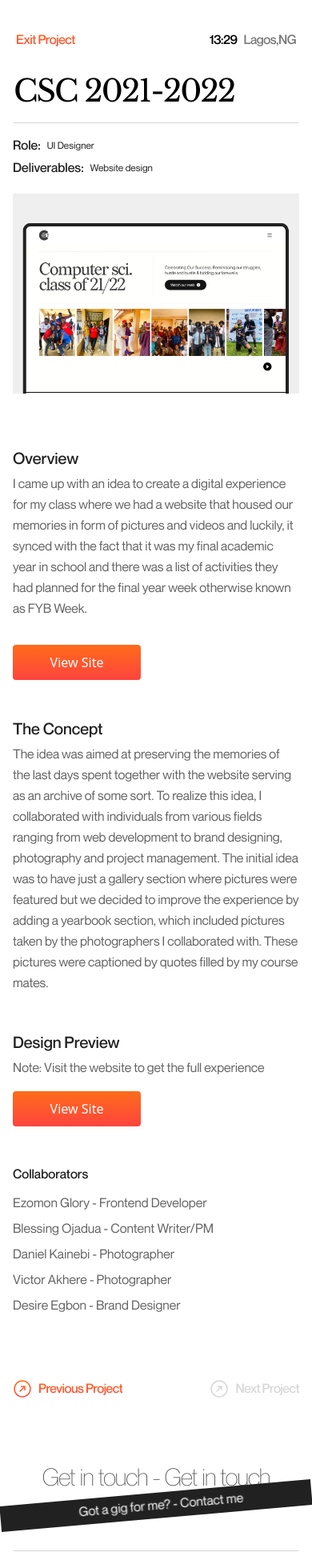
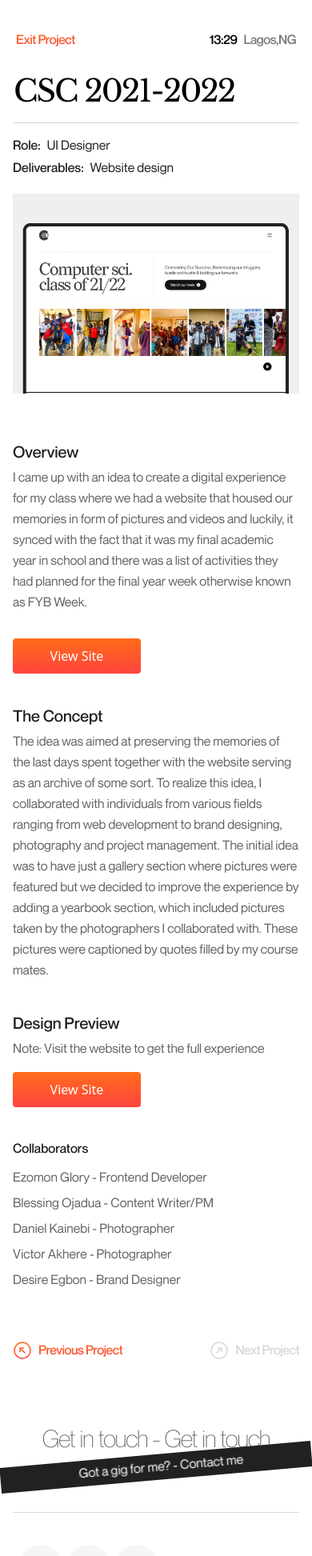
Before and after one commit to ezomonglory/davidportfolio, a Next.js app: page /CSC21 in a window 390 px wide. Shown: the top 1945 px of the page at 80% size. Built offline with nearby package versions, Linux system fonts and the light colour scheme.

Commit message:
works mobile

```diff
--- a/components/FotterBottom.jsx
+++ b/components/FotterBottom.jsx
@@ -2,10 +2,13 @@ import React, { useEffect, useState } from "react";
 import { ArrowTopSvg, behanceSvg, igSvg, linkeinsvg } from "../data";
 
 const FotterBottom = () => {
-	const [location, setLocation] = useState();
+	const [location, setLocation] = useState(true);
 	useEffect(() => {
-		let location = window.location.href !== "/";
-		setLocation(location);
+        console.log(window.location.pathname)
+        console.log(window.location.hostname)
+		if (window.location.pathname === "/") {
+			setLocation(false);
+		}
 	});
 
 	const [isVisible, setIsVisible] = useState(false);
@@ -69,8 +72,8 @@ const FotterBottom = () => {
 							: "hidden fixed bottom-[60px] right-[40px] animate-bounce"
 					}`}
 					onClick={() => {
-                        scrollToTop()
-                    }}
+						scrollToTop();
+					}}
 				>
 					<svg
 						xmlns='http://www.w3.org/2000/svg'
--- a/components/ProjectFooter.jsx
+++ b/components/ProjectFooter.jsx
@@ -24,19 +24,19 @@ const ProjectFooter = ({ prev, next }) => {
 							cx='12'
 							cy='12'
 							r='10'
-							stroke='url(#paint0_linear_318_1432)'
+							stroke='url(#paint0_linear_318_1427)'
 							stroke-width='1.5'
 						/>
 						<path
-							d='M9 15L15 9M15 9H10.5M15 9V13.5'
-							stroke='url(#paint1_linear_318_1432)'
+							d='M15 15L9 9M9 9H13.5M9 9V13.5'
+							stroke='url(#paint1_linear_318_1427)'
 							stroke-width='1.5'
 							stroke-linecap='round'
 							stroke-linejoin='round'
 						/>
 						<defs>
 							<linearGradient
-								id='paint0_linear_318_1432'
+								id='paint0_linear_318_1427'
 								x1='12'
 								y1='2'
 								x2='12'
@@ -47,7 +47,7 @@ const ProjectFooter = ({ prev, next }) => {
 								<stop offset='1' stop-color='#FF443E' />
 							</linearGradient>
 							<linearGradient
-								id='paint1_linear_318_1432'
+								id='paint1_linear_318_1427'
 								x1='12'
 								y1='9'
 								x2='12'
--- a/pages/AttendX.js
+++ b/pages/AttendX.js
@@ -1,3 +1,4 @@
+/* eslint-disable jsx-a11y/alt-text */
 /* eslint-disable @next/next/no-img-element */
 /* eslint-disable react/no-unescaped-entities */
 import React from "react";
@@ -39,28 +40,28 @@ const AttendX = () => {
 
 								<div className='flex flex-col space-y-[4px] '>
 									<div className='flex space-x-2 items-center'>
-												<h1 className=' text-[16px] leading-[24px] tracking-[-0.01px] md:text-[18px] text-[#212121] md:leading-[24px] md:tracking-[-0.1px] neue-md  '>
+										<h1 className=' text-[16px] leading-[24px] tracking-[-0.01px] md:text-[18px] text-[#212121] md:leading-[24px] md:tracking-[-0.1px] neue-md  '>
 											Role:
 										</h1>
-										<p className='text-[#212121] text-[12px] leading-[24px]  neue-reg md:text-[16px] md:leading-[24px] md:tracking-[-0.1px] neue-reg  '>
+										<p className='text-[#212121] text-[16px] leading-[24px]  neue-reg md:text-[16px] md:leading-[24px] md:tracking-[-0.1px] neue-reg  '>
 											{" "}
 											UI Designer, Researcher{" "}
 										</p>
 									</div>
 									<div className='flex space-x-2 items-center'>
-												<h1 className=' text-[16px] leading-[24px] tracking-[-0.01px] md:text-[18px] text-[#212121] md:leading-[24px] md:tracking-[-0.1px] neue-md  '>
-											Duration:
+										<h1 className=' text-[16px] leading-[24px] tracking-[-0.01px] md:text-[18px] text-[#212121] md:leading-[24px] md:tracking-[-0.1px] neue-md  '>
+											Deliverables:
 										</h1>
-										<p className='text-[#212121] text-[12px] leading-[24px]  neue-reg md:text-[16px] md:leading-[24px] md:tracking-[-0.1px] neue-reg  '>
+										<p className='text-[#212121] text-[16px] leading-[24px]  neue-reg md:text-[16px] md:leading-[24px] md:tracking-[-0.1px] neue-reg  '>
 											{" "}
-											2 Month{" "}
+											Design Dashboard{" "}
 										</p>
 									</div>
 								</div>
 							</div>
 						</div>
 					</div>
-					<div className='md:mx-[60px] flex flex-col space-y-[48px] '>
+					<div className='md:mx-[60px] flex flex-col space-y-[40px] md:space-y-[48px] '>
 						<div className='   bg-[#D9D9D9] rounded-[2px]  my-[20px]  '>
 							<img src='/AttendX Web.png' alt='dd' className='w-full' />
 						</div>
@@ -72,8 +73,8 @@ const AttendX = () => {
                             In as much as this method is a means to an end, it can be easily manipulated by students and time consuming for lecturers to ensure that the attendance is free from such manipulation after each class.
                             This system was developed by my course mate for his final year project, and I collaborated as a designer. The timeline was very short so we had to work at a fast pace.'
 							/>
-							<div className='bg-gradient w-[160px] text-center cursor-pointer '>
-								Live Dashboard
+							<div className='bg-gradient !p-0 !py-[10px] !px-[20px] tracking-[-0.01px] md:tracking-normal  w-[160px] text-center cursor-pointer '>
+								View Dashboard
 							</div>
 						</div>
 
@@ -84,7 +85,7 @@ const AttendX = () => {
 							/>
 						</div>
 
-						<div className='flex flex-col space-y-[16px]'>
+						<div className='flex flex-col space-y-[8px] md:space-y-[16px]'>
 							<ProjectText
 								heading='Getting Started'
 								text='I started by analyzing the system architecture and activity diagram, to get a visual interpretation of the flow which provided information on the type of users i was to design for. The design caters for two users:'
@@ -170,8 +171,8 @@ const AttendX = () => {
 							</div>
 						</div>
 
-						<div className="!mt-[64px]" >
-							<ProjectFooter prev="/DigipassSimple" next="EzomonGlory" />
+						<div className='!mt-[64px]'>
+							<ProjectFooter prev='/DigipassSimple' next='EzomonGlory' />
 						</div>
 					</div>
 				</div>
--- a/pages/CSC21.js
+++ b/pages/CSC21.js
@@ -30,7 +30,7 @@ const CSC21 = () => {
 						<div className='md:mx-[60px]   '>
 							<div className='flex flex-col  items-start justify-between '>
 								<div className='flex flex-col space-y-[24px] mb-[16px]  border-transparent border-b-[#D7D7D7] border-[1.5px] pb-[16px] md:pb-[24px] w-full'>
-                                <h1 className='text-black text-[38px] md:text-[46px] leading-[46px] md:leading-[54px] tracking-[-2px] libre-reg '>
+									<h1 className='text-black text-[38px] md:text-[46px] leading-[46px] md:leading-[54px] tracking-[-2px] libre-reg '>
 										{" "}
 										{project.name}{" "}
 									</h1>
@@ -38,29 +38,28 @@ const CSC21 = () => {
 
 								<div className='flex flex-col space-y-[4px] '>
 									<div className='flex space-x-2 items-center'>
-											<h1 className=' text-[16px] leading-[24px] tracking-[-0.01px] md:text-[18px] text-[#212121] md:leading-[24px] md:tracking-[-0.1px] neue-md  '>
+										<h1 className=' text-[16px] leading-[24px] tracking-[-0.01px] md:text-[18px] text-[#212121] md:leading-[24px] md:tracking-[-0.1px] neue-md  '>
 											Role:
 										</h1>
-										<p className='text-[#212121] text-[12px] leading-[24px]  neue-reg md:text-[16px] md:leading-[24px] md:tracking-[-0.1px] neue-reg  '>
+										<p className='text-[#212121] text-[16px] leading-[24px]  neue-reg md:text-[16px] md:leading-[24px] md:tracking-[-0.1px] neue-reg  '>
 											{" "}
 											UI Designer{" "}
 										</p>
 									</div>
 									<div className='flex space-x-2 items-center'>
-											<h1 className=' text-[16px] leading-[24px] tracking-[-0.01px] md:text-[18px] text-[#212121] md:leading-[24px] md:tracking-[-0.1px] neue-md  '>
+										<h1 className=' text-[16px] leading-[24px] tracking-[-0.01px] md:text-[18px] text-[#212121] md:leading-[24px] md:tracking-[-0.1px] neue-md  '>
 											Deliverables:
 										</h1>
-										<p className='text-[#212121] text-[12px] leading-[24px]  neue-reg md:text-[16px] md:leading-[24px] md:tracking-[-0.1px] neue-reg  '>
+										<p className='text-[#212121] text-[16px] leading-[24px]  neue-reg md:text-[16px] md:leading-[24px] md:tracking-[-0.1px] neue-reg  '>
 											{" "}
 											Website design{" "}
 										</p>
 									</div>
 								</div>
-
 							</div>
 						</div>
 					</div>
-					<div className='md:mx-[60px] flex flex-col space-y-[48px] '>
+					<div className='md:mx-[60px] flex flex-col space-y-[40px]  md:space-y-[48px] '>
 						<div className='   bg-[#D9D9D9] rounded-[2px]  my-[20px]  '>
 							<img src='/CSC Web.png' alt='dd' className='w-full' />
 						</div>
@@ -70,7 +69,7 @@ const CSC21 = () => {
 								heading='Overview'
 								text='I came up with an idea to create a digital experience for my class where we had a website that housed our memories in form of pictures and videos and luckily, it synced with the fact that it was my final academic year in school and there was a list of activities they had planned for the final year week otherwise known as FYB Week.'
 							/>
-							<div className='bg-gradient w-[160px] text-center cursor-pointer '>
+							<div className='bg-gradient !p-0 !py-[10px] !px-[20px] tracking-[-0.01px] md:tracking-normal  w-[160px] text-center cursor-pointer '>
 								View Site
 							</div>
 						</div>
@@ -87,12 +86,12 @@ const CSC21 = () => {
 								heading='Design Preview'
 								text='Note: Visit the website to get the full experience'
 							/>
-							<div className='bg-gradient w-[160px] text-center cursor-pointer '>
+							<div className='bg-gradient !p-0 !py-[10px] !px-[20px] tracking-[-0.01px] md:tracking-normal  w-[160px] text-center cursor-pointer '>
 								View Site
 							</div>
 						</div>
 
-						<div  >
+						<div>
 							<h1 className='text-[#212121] neue-md md:text-[24px] mb-[12px] md:leading-[32px] md:tracking-[-0.5px] '>
 								Collaborators
 							</h1>
@@ -114,8 +113,8 @@ const CSC21 = () => {
 							</p>
 						</div>
 
-						<div className="!mt-[64px]" >
-							<ProjectFooter next="null" prev="/EzomonGlory" />
+						<div className='!md:mt-[64px] !mt-[48px]'>
+							<ProjectFooter next='null' prev='/EzomonGlory' />
 						</div>
 					</div>
 				</div>
--- a/pages/DigipassFull.js
+++ b/pages/DigipassFull.js
@@ -1,3 +1,4 @@
+/* eslint-disable @next/next/no-img-element */
 /* eslint-disable react/no-unescaped-entities */
 import React from "react";
 
@@ -46,7 +47,7 @@ const DigipassFull = () => {
 										<h1 className=' text-[14px] leading-[20px] tracking-[-0.6px] md:text-[18px] text-black md:leading-[28px] md:tracking-[-0.5px] neue-md  '>
 											Role:
 										</h1>
-										<p className='text-[#787878] text-[12px] leading-[22px]  neue-reg md:text-[16px] md:leading-[24px] md:tracking-[-0.16px]  '>
+										<p className='text-[#787878] text-[16px] leading-[22px]  neue-reg md:text-[16px] md:leading-[24px] md:tracking-[-0.16px]  '>
 											{" "}
 											UI Designer, Researcher{" "}
 										</p>
@@ -55,7 +56,7 @@ const DigipassFull = () => {
 										<h1 className=' text-[14px] leading-[20px] tracking-[-0.6px] md:text-[18px] text-black md:leading-[28px] md:tracking-[-0.5px] neue-md  '>
 											Deliverables:
 										</h1>
-										<p className='text-[#787878] text-[12px] leading-[22px]  neue-reg md:text-[16px] md:leading-[24px] md:tracking-[-0.16px]  '>
+										<p className='text-[#787878] text-[16px] leading-[22px]  neue-reg md:text-[16px] md:leading-[24px] md:tracking-[-0.16px]  '>
 											{" "}
 											Dashboard Design, App Design{" "}
 										</p>
@@ -64,7 +65,7 @@ const DigipassFull = () => {
 							</div>
 						</div>
 					</div>
-					<div className='md:mx-[60px] flex flex-col space-y-[48px] '>
+					<div className='md:mx-[60px] flex flex-col md:space-y-[48px] space-y-[40px] '>
 						<div className='   rounded-[2px]  my-[20px]  '>
 							<img src='/DigiPass Web.png' alt='dd' className='w-full' />
 						</div>
@@ -83,7 +84,7 @@ const DigipassFull = () => {
 							/>
 						</div>
 
-						<div className='flex flex-col space-y-[16px]'>
+						<div className='flex flex-col space-y-[8px] md:space-y-[16px]'>
 							<ProjectText
 								heading='Research'
 								text='Being fortunate to have access to past examination passes used in previous academic sessions allowed me to carefully study and analyze them. After studying the examination passes and drafting my observations, I conducted interviews with departmental lecturers to clarify and verify the information gathered through my observation. I was able to gather valuable insights regarding the process. While the confidentiality of the interview details is essential, several key findings emerged:'
@@ -113,7 +114,7 @@ const DigipassFull = () => {
 							/>
 						</div>
 
-						<div className='flex flex-col space-y-[16px]'>
+						<div className='flex flex-col space-y-[8px] md:space-y-[16px]'>
 							<ProjectText
 								heading='Approaching The Problem'
 								text='During the brainstorming phase, I collaborated with a peer who offered valuable insight on approaching the problem. He suggested leveraging on Near Field Communication (NFC) technology, highlighting its successful applications in various countries as a secure means of payment and its current implementation within the transportation sector in Nigeria (Lagos State specifically). While other ideas emerged during our brainstorming session, I had to consider certain factors like implementation time and cost.'
@@ -222,7 +223,7 @@ const DigipassFull = () => {
 
 							<ProjectText text="Additionally, the mobile authenticator can be integrated with a campus portal to retrieve students' details directly. This integration ensures that the card's information is always up-to-date, reflecting any changes made by students through their portal accounts. As part of my project, we developed a basic dashboard to demonstrate how this system is intended to function." />
 						</div>
-						<div className="!mt-[64px]" >
+						<div className="!md:mt-[64px] !mt-[48px] " >
 							<ProjectFooter next="/AttendX"  />
 						</div>
 					</div>
--- a/pages/DigipassSimple.js
+++ b/pages/DigipassSimple.js
@@ -43,7 +43,7 @@ const DigipassSimple = () => {
 										<h1 className=' text-[16px] leading-[24px] tracking-[-0.01px] md:text-[18px] text-[#212121] md:leading-[24px] md:tracking-[-0.1px] neue-md  '>
 											Role:
 										</h1>
-										<p className='text-[#212121] text-[12px] leading-[24px]  neue-reg md:text-[16px] md:leading-[24px] md:tracking-[-0.1px] neue-reg  '>
+										<p className='text-[#212121] text-[16px] leading-[24px]  neue-reg md:text-[16px] md:leading-[24px] md:tracking-[-0.1px] neue-reg  '>
 											{" "}
 											UI Designer, Researcher{" "}
 										</p>
@@ -52,7 +52,7 @@ const DigipassSimple = () => {
 												<h1 className=' text-[16px] leading-[24px] tracking-[-0.01px] md:text-[18px] text-[#212121] md:leading-[24px] md:tracking-[-0.1px] neue-md  '>
 											Deliverables:
 										</h1>
-										<p className='text-[#212121] text-[12px] leading-[24px]  neue-reg md:text-[16px] md:leading-[24px] md:tracking-[-0.1px] neue-reg  '>
+										<p className='text-[#212121] text-[16px] leading-[24px]  neue-reg md:text-[16px] md:leading-[24px] md:tracking-[-0.1px] neue-reg  '>
 											{" "}
 											Dashboard Design, App Design{" "}
 										</p>
--- a/pages/EzomonGlory.js
+++ b/pages/EzomonGlory.js
@@ -28,7 +28,7 @@ const EzomonGlory = () => {
 					<div className=' flex flex-col gap-[24px] md:mb-[14px]  md:gap-[60px]   '>
 						<HeroTop />
 						<div className='md:mx-[60px]   '>
-							<div className='flex flex-col  items-start justify-between '>
+							<div className='flex flex-col  items-start justify-between space-y-[8px] md:space-y-0 '>
 								<div className='flex flex-col space-y-[24px] mb-[16px]  border-transparent border-b-[#D7D7D7] border-[1.5px] pb-[16px] md:pb-[24px] w-full'>
 									<h1 className='text-black text-[38px] md:text-[46px] leading-[46px] md:leading-[54px] tracking-[-2px] libre-reg '>
 										{" "}
@@ -41,7 +41,7 @@ const EzomonGlory = () => {
 												<h1 className=' text-[16px] leading-[24px] tracking-[-0.01px] md:text-[18px] text-[#212121] md:leading-[24px] md:tracking-[-0.1px] neue-md  '>
 											Role:
 										</h1>
-										<p className='text-[#212121] text-[12px] leading-[24px]  neue-reg md:text-[16px] md:leading-[24px] md:tracking-[-0.1px] neue-reg  '>
+										<p className='text-[#212121] text-[16px] leading-[24px]  neue-reg md:text-[16px] md:leading-[24px] md:tracking-[-0.1px] neue-reg  '>
 											{" "}
 											UI Designer{" "}
 										</p>
@@ -50,7 +50,7 @@ const EzomonGlory = () => {
 												<h1 className=' text-[16px] leading-[24px] tracking-[-0.01px] md:text-[18px] text-[#212121] md:leading-[24px] md:tracking-[-0.1px] neue-md  '>
 											Deliverables:
 										</h1>
-										<p className='text-[#212121] text-[12px] leading-[24px]  neue-reg md:text-[16px] md:leading-[24px] md:tracking-[-0.1px] neue-reg  '>
+										<p className='text-[#212121] text-[16px] leading-[24px]  neue-reg md:text-[16px] md:leading-[24px] md:tracking-[-0.1px] neue-reg  '>
 											{" "}
 											Website design{" "}
 										</p>
@@ -59,7 +59,7 @@ const EzomonGlory = () => {
 							</div>
 						</div>
 					</div>
-					<div className='md:mx-[60px] flex flex-col space-y-[48px] '>
+					<div className='md:mx-[60px] flex flex-col space-y-[40px] md:space-y-[48px] '>
 						<div className='   bg-[#D9D9D9] rounded-[2px]  my-[20px]  '>
 							<img src='/Ezomon Glory.png' alt='dd' className='w-full' />
 						</div>
@@ -97,7 +97,7 @@ const EzomonGlory = () => {
 							</div>
 						</div>
 
-						<div className="!mt-[64px]" >
+						<div className="!md:mt-[64px] !mt-[48px]" >
 							<ProjectFooter prev="/AttendX" next="/CSC21" />
 						</div>
 					</div>
```
